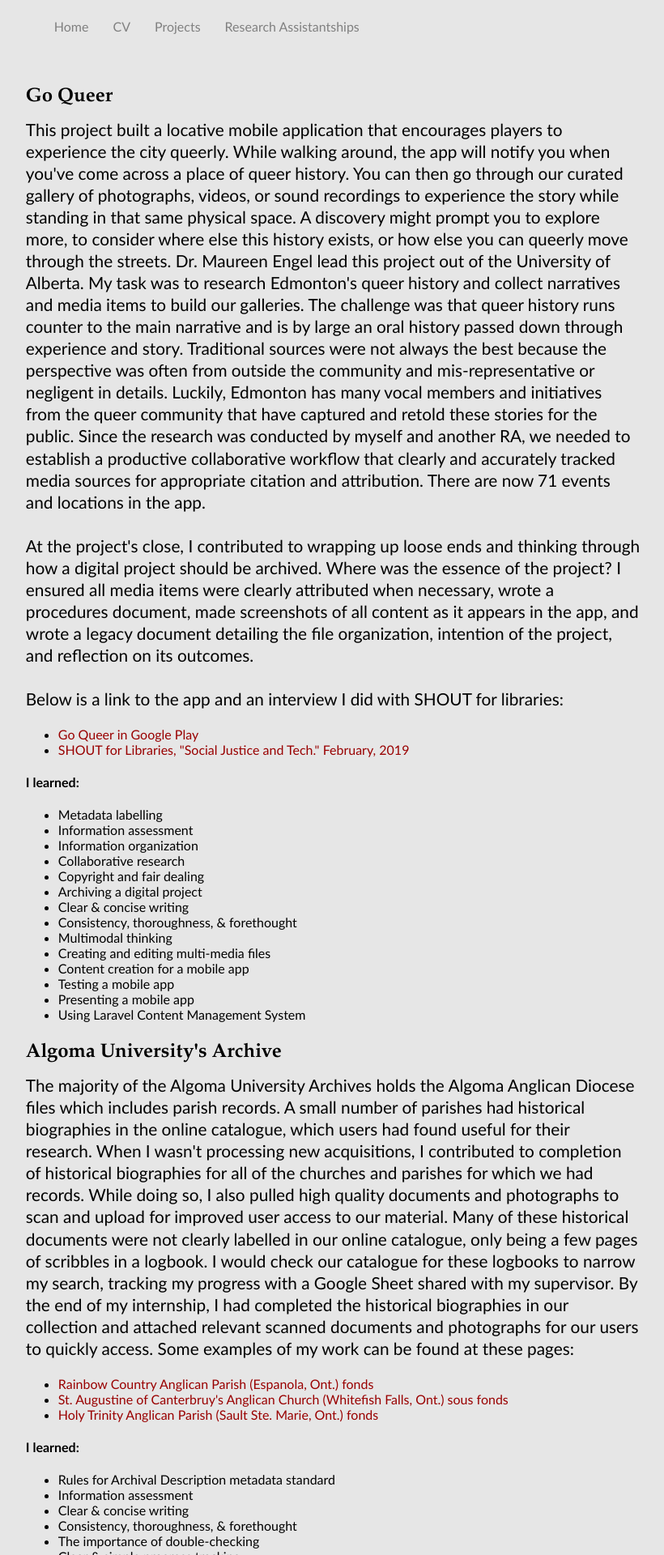
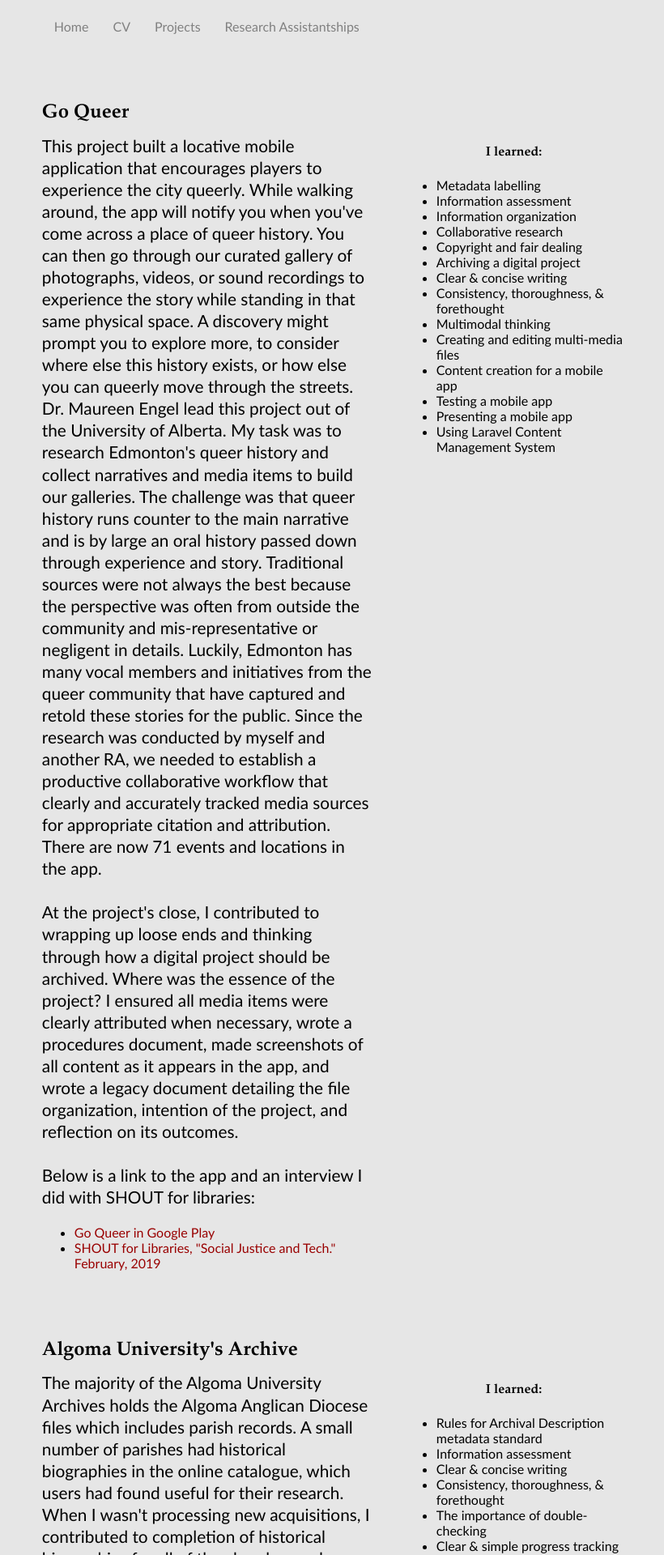
Before and after one commit to k-j-oliver/k-j-oliver.github.io, a Jekyll site: the page built from ra/index.html, in a window 1280 px wide. Shown: the top 1920 px of the page at 81% size, without its empty margins (229-1049 px from the left). Built offline with Jekyll 4.4.1, drawn with Linux system fonts in a browser that asks for light colours.

Commit message:
Update main.css

```diff
--- a/css/main.css
+++ b/css/main.css
@@ -138,3 +138,28 @@ p {
 .buffer {
 	padding: 60px 0 0 0;
 }
+
+.column {
+	display: flex;
+	flex-direction: column;
+}
+
+.row {
+	display: flex;
+	flex-direction: row;
+}
+
+.skills {
+	flex: 40%;
+	padding: 10% 20px 20px;
+}
+
+.skills>h4 {
+	text-align: center;
+	font-family:'Garamond', 'EB Garamond', 'Serif';
+}
+
+.main {
+	flex: 60%;
+	padding: 20px;
+}
```
